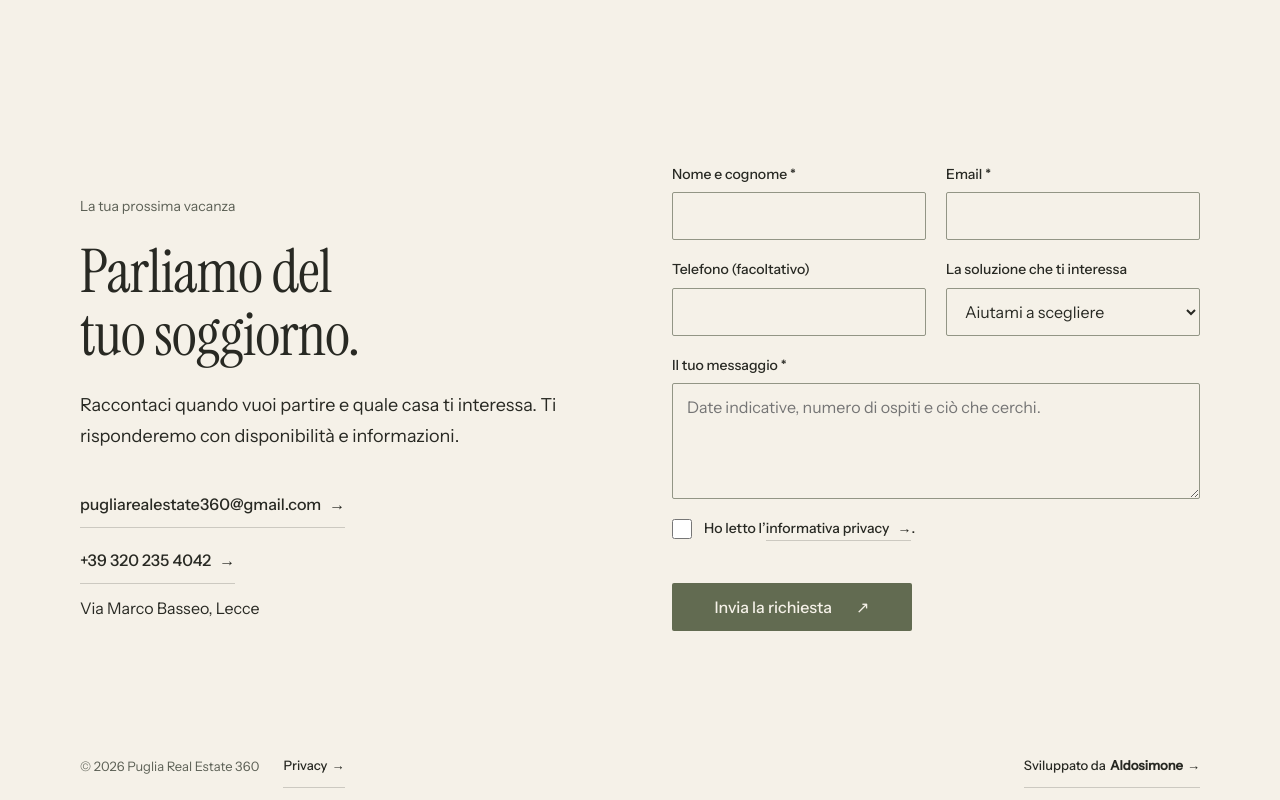
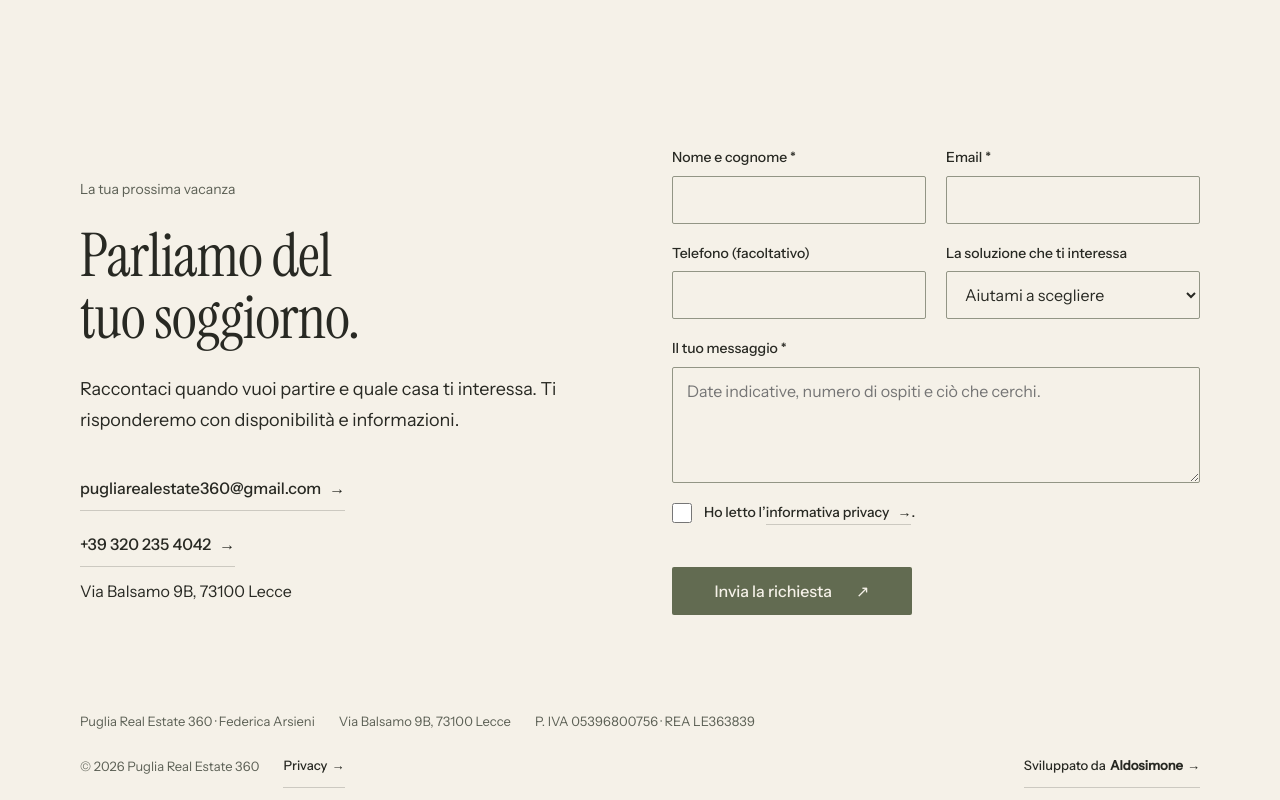
Before and after one commit to beautybrokerworld/puglia-real-estate-360, an Astro site: page / in a window 1280 px wide. Shown: the part 2184-2984 px from the top of the page. Built offline with nearby package versions, Linux system fonts and the light colour scheme; Astro itself is replaced by a stand-in of ours.

Commit message:
fix: aggiorna dati attività nei footer bilingue

```diff
--- a/src/components/Contact.astro
+++ b/src/components/Contact.astro
@@ -1,5 +1,6 @@
 ---
 import {properties, routes, type Lang} from '../data/properties';
+import {business} from '../data/business';
 const {lang='it', propertyId} = Astro.props as {lang:Lang, propertyId?:string};
 const it=lang==='it';
 ---
@@ -11,7 +12,7 @@ const it=lang==='it';
     <div class="contact-details">
       <a class="link" href="mailto:pugliarealestate360@gmail.com">pugliarealestate360@gmail.com</a>
       <a class="link" href="tel:+393202354042">+39 320 235 4042</a>
-      <span>Via Marco Basseo, Lecce</span>
+      <span>{business.address}</span>
     </div>
   </div>
   <form class="form booking-form" action="/api/contact" method="post" data-endpoint="/api/contact"
--- /dev/null
+++ b/src/data/business.ts
@@ -0,0 +1,8 @@
+// Business details supplied by the client for the website footer.
+export const business = {
+  name: 'Puglia Real Estate 360',
+  owner: 'Federica Arsieni',
+  address: 'Via Balsamo 9B, 73100 Lecce',
+  vatNumber: '05396800756',
+  rea: 'LE363839'
+} as const;
--- a/src/layouts/Layout.astro
+++ b/src/layouts/Layout.astro
@@ -6,6 +6,7 @@ import '@fontsource/instrument-sans/500.css';
 import '../styles/site.css';
 import Contact from '../components/Contact.astro';
 import {routes,type Lang} from '../data/properties';
+import {business} from '../data/business';
 const {lang='it',page='home',title,description,contact=true,contactProperty,languagePaths,shareImage} = Astro.props as {lang:Lang,page:'home'|'properties'|'privacy'|'property',title:string,description:string,contact?:boolean,contactProperty?:string,languagePaths?:Record<Lang,string>,shareImage?:string};
 const it=lang==='it',other=it?'en':'it';
 const url=new URL(Astro.url.pathname,Astro.site);
@@ -53,7 +54,14 @@ const englishHref=languagePaths?.en??routes.en[fallbackPage];
 <footer class:list={['footer','closing',{'footer--compact':!contact,'footer--contact':contact}]} id="contatti" aria-labelledby={contact?'contact-heading':undefined}>
   <div class="wrap">
     {contact?<Contact lang={lang} propertyId={contactProperty}/>:<div class="closing__cta"><a class="link" href={routes[lang].home}>{it?'Torna alla home':'Return to home'}</a></div>}
-    <div class="closing__links"><div class="footer__legal"><span>© {new Date().getFullYear()} Puglia Real Estate 360</span><a class="link" href={routes[lang].privacy}>Privacy</a><a class="link developer-credit" href="https://aldosimone99.github.io" target="_blank" rel="noopener noreferrer">{it?'Sviluppato da':'Developed by'} <strong>Aldosimone</strong></a></div></div>
+    <div class="closing__links">
+      <div class="footer__business" aria-label={it?'Dati dell’attività':'Business details'}>
+        <span>{business.name} · {business.owner}</span>
+        <span>{business.address}</span>
+        <span>{it?'P. IVA':'VAT no.'} {business.vatNumber} · REA {business.rea}</span>
+      </div>
+      <div class="footer__legal"><span>© {new Date().getFullYear()} {business.name}</span><a class="link" href={routes[lang].privacy}>Privacy</a><a class="link developer-credit" href="https://aldosimone99.github.io" target="_blank" rel="noopener noreferrer">{it?'Sviluppato da':'Developed by'} <strong>Aldosimone</strong></a></div>
+    </div>
   </div>
 </footer>
 <script is:inline type="module" src="/assets/system.js"></script><script is:inline type="module" src="/assets/motion/motion.js"></script><script is:inline type="module" src="/assets/layout/layout.js"></script>
--- a/src/styles/site.css
+++ b/src/styles/site.css
@@ -67,6 +67,9 @@ body .booking-form .btn {align-self:flex-start;min-width:240px;}
 body .form__status {margin:0;min-height:24px;font-size:14px;line-height:1.5;}
 body .hp {position:absolute;left:-10000px;top:auto;width:1px;height:1px;overflow:hidden;}
 body .closing__links {padding-top:24px;border-top:1px solid #cccbbf;}
+body .closing__links {gap:12px;}
+body .footer__business {display:flex;flex-wrap:wrap;gap:8px 24px;font-size:13px;line-height:1.6;color:var(--p-muted);}
+body .footer__business>span {min-width:0;overflow-wrap:anywhere;}
 body .footer__legal {display:flex;flex-wrap:wrap;justify-content:space-between;align-items:center;gap:24px;font-size:13px;margin:0;}
 body .footer__legal a {min-height:44px;display:inline-flex;align-items:center;gap:4px;}
 body .developer-credit {margin-left:auto;}
@@ -226,4 +229,5 @@ body .footer--contact .closing__links {padding-top:0;}
   body footer.closing.footer--contact {min-height:0;padding:0 0 12px;}
   body footer.footer--contact>.wrap {min-height:0;gap:0;}
   body .footer--contact .contact-grid {gap:32px;padding-block:64px 32px;}
+  body .footer__business {flex-direction:column;align-items:flex-start;gap:6px;}
 }
```
Also changed, not shown: VERIFICHE.md (+7 -0 lines).
